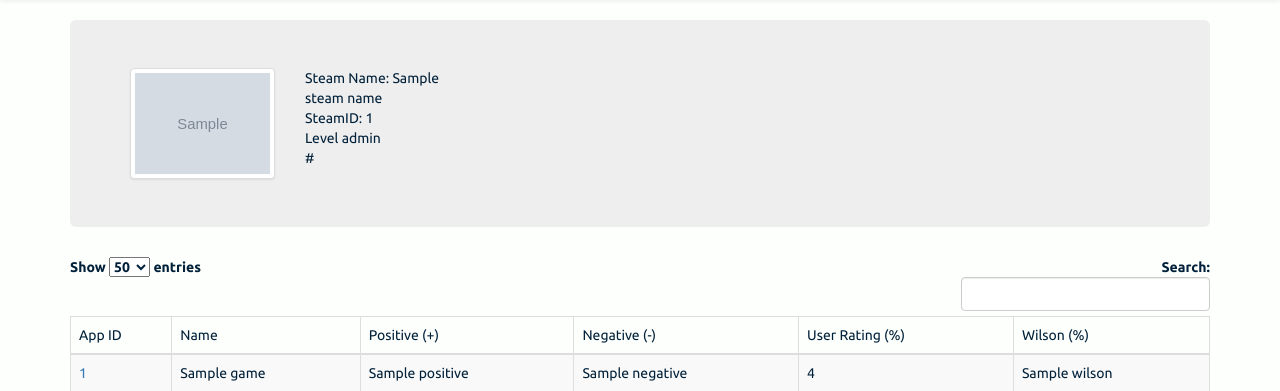
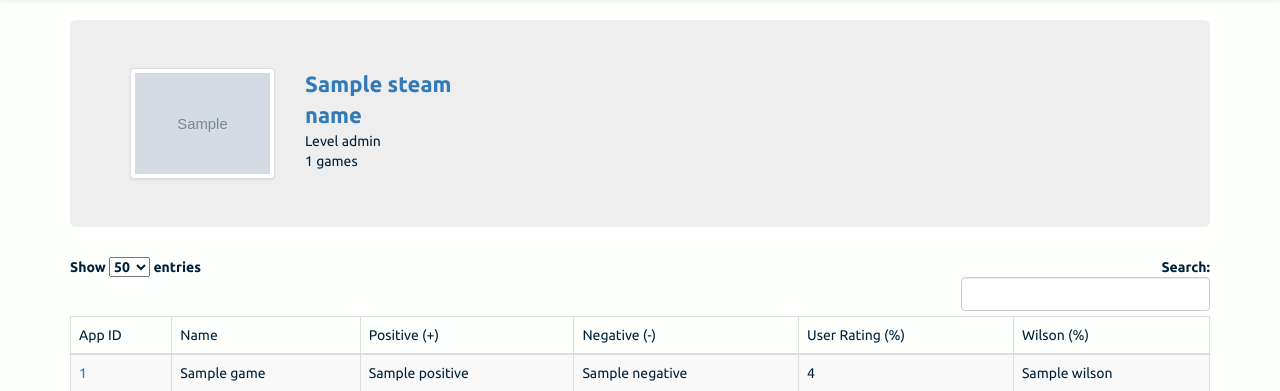
Before and after one commit to casperchia/steamGameRatings2, a Django app: template SGRapp/templates/SGRapp/results.html in a window 1280 px wide. Shown: the part 50-441 px from the top of the page. Run offline with Django 3.2, Linux system fonts and the light colour scheme; the template is opened without the code that fills it: most values are stand-ins (such as "Sample title", 1, 10 or a date in 2020); grey boxes marked "Sample" are stand-in pictures; some libraries are stand-ins or nearby versions.

Commit message:
Add loading animation and improve results UI

```diff
--- a/SGRapp/static/css/base.css
+++ b/SGRapp/static/css/base.css
@@ -79,6 +79,35 @@ code {
   width: 150px;
 }
 
-#table-margin {
+.info-table {
+  width: 200px;
   margin: auto;
 }
+
+.margin-auto {
+  margin: auto;
+}
+
+#info-th a {
+  font-size: 22px;
+  text-decoration: none;
+}
+
+#info-td {
+  /*font-size: 18px;*/
+}
+
+.glyphicon.spinning {
+    animation: spin 1s infinite linear;
+    -webkit-animation: spin2 1s infinite linear;
+}
+
+@keyframes spin {
+    from { transform: scale(1) rotate(0deg);}
+    to { transform: scale(1) rotate(360deg);}
+}
+
+@-webkit-keyframes spin2 {
+    from { -webkit-transform: rotate(0deg);}
+    to { -webkit-transform: rotate(360deg);}
+}
--- a/SGRapp/templates/SGRapp/results.html
+++ b/SGRapp/templates/SGRapp/results.html
@@ -30,18 +30,17 @@
         <div class="jumbotron">
             <div class="row">
                 <div class="col-xs-12 col-sm-2">
-                    <table id="table-margin">
+                    <table class="margin-auto">
                         <tr><td>
                             <img src="{{ avatarImg }}" class="img-thumbnail" id="avatar"/>
                         </td></tr>
                     </table>
                 </div>
                 <div class="col-xs-12 col-sm-2">
-                    <table id="table-margin">
-                        <tr><td>Steam Name: {{ steamName }}</td></tr>
-                        <tr><td>SteamID: {{ steamId }}</td></tr>
-                        <tr><td>Level {{ steamLevel }}</td></tr>
-                        <tr><td>{{ steamUrl }}</td></tr>
+                    <table class="info-table">
+                        <tr id="info-th"><th><a href="http://steamcommunity.com/profiles/{{ steamId }}/">{{ steamName }}</a></th></tr>
+                        <tr id="info-td"><td>Level {{ steamLevel }}</td></tr>
+                        <tr id="info-td"><td>{{ games|length }} games</td></tr>
                     </table>
                 </div>
             </div>
```
Also changed, not shown: SGRapp/templates/SGRapp/index.html (+15 -2 lines).
